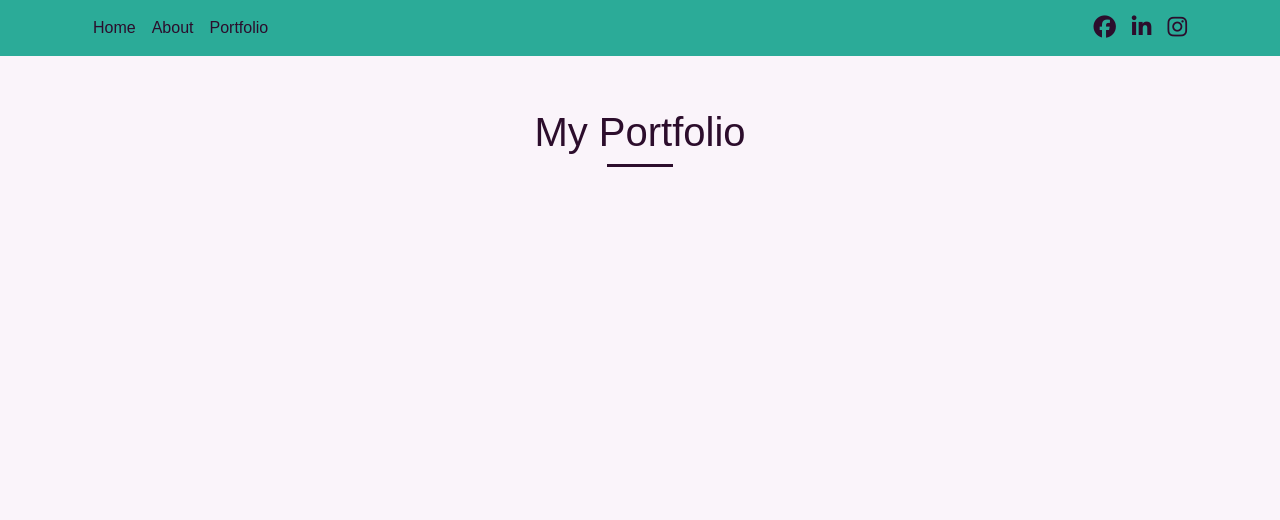
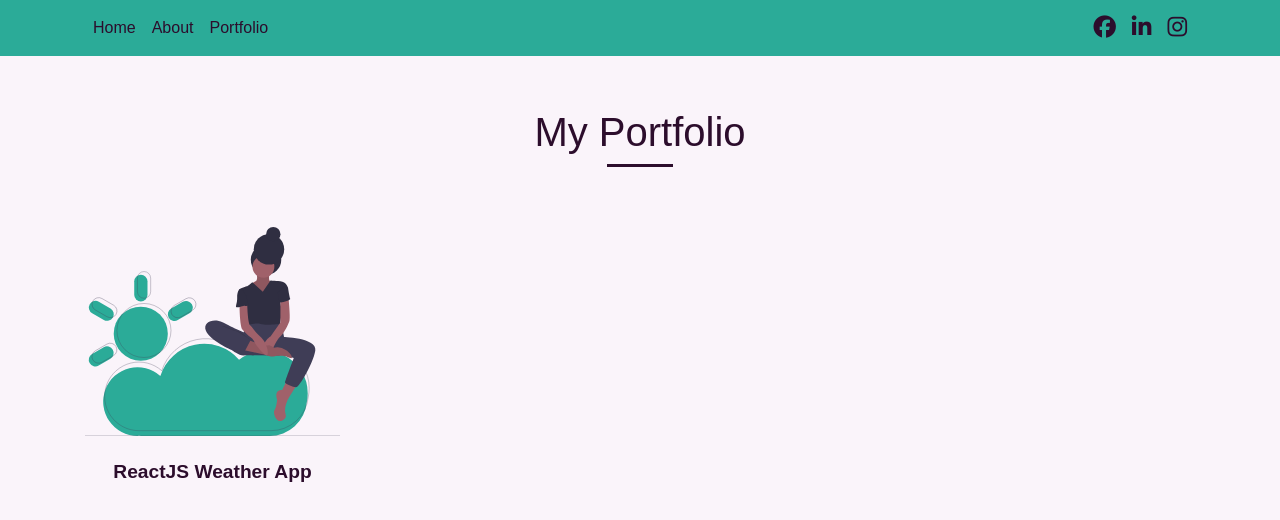
Before and after one commit to SantoroA/santoro-react, a React (Create React App) app: page /portfolio in a window 1280 px wide. Shown: the top 520 px of the page. Built offline with nearby package versions, Linux system fonts and the light colour scheme.

Commit message:
added an item in portfolio

```diff
--- a/src/App.css
+++ b/src/App.css
@@ -1,6 +1,6 @@
 body {
   font-family: "Josefin Sans", sans-serif;
-  color: white;
+  color: #2c0d2c;
   background-color: #faf4fa;
   /* #2c0d2c */
 }
--- /dev/null
+++ b/src/Portfolio.css
@@ -0,0 +1,7 @@
+.Portfolio img {
+  width: 100%;
+}
+.Portfolio h3 {
+  font-size: 1.2rem;
+  font-weight: 600;
+}
--- a/src/Portfolio.js
+++ b/src/Portfolio.js
@@ -1,13 +1,27 @@
 import React from "react";
 import Title from "./Containers/Title";
 import Nav from "./Nav";
+import weatherApp from "./imgs/weatherApp.svg";
+import "./Portfolio.css";
 export default function Portfolio() {
   return (
-    <div className="container">
+    <div className="container Portfolio">
       <Nav fixedTop={true} />
       <Title>
         <h1>My Portfolio</h1>
       </Title>
+      <div className="row mt-5">
+        <div className="col-3">
+          <a
+            href="https://suspicious-brattain-a20b89.netlify.app/"
+            target="_blank"
+            rel="noopener noreferrer"
+          >
+            <img className="weather-app" src={weatherApp} />
+          </a>
+          <h3 className="mt-4">ReactJS Weather App</h3>
+        </div>
+      </div>
     </div>
   );
 }
```
Also changed, not shown: src/imgs/weatherApp.svg (added).
